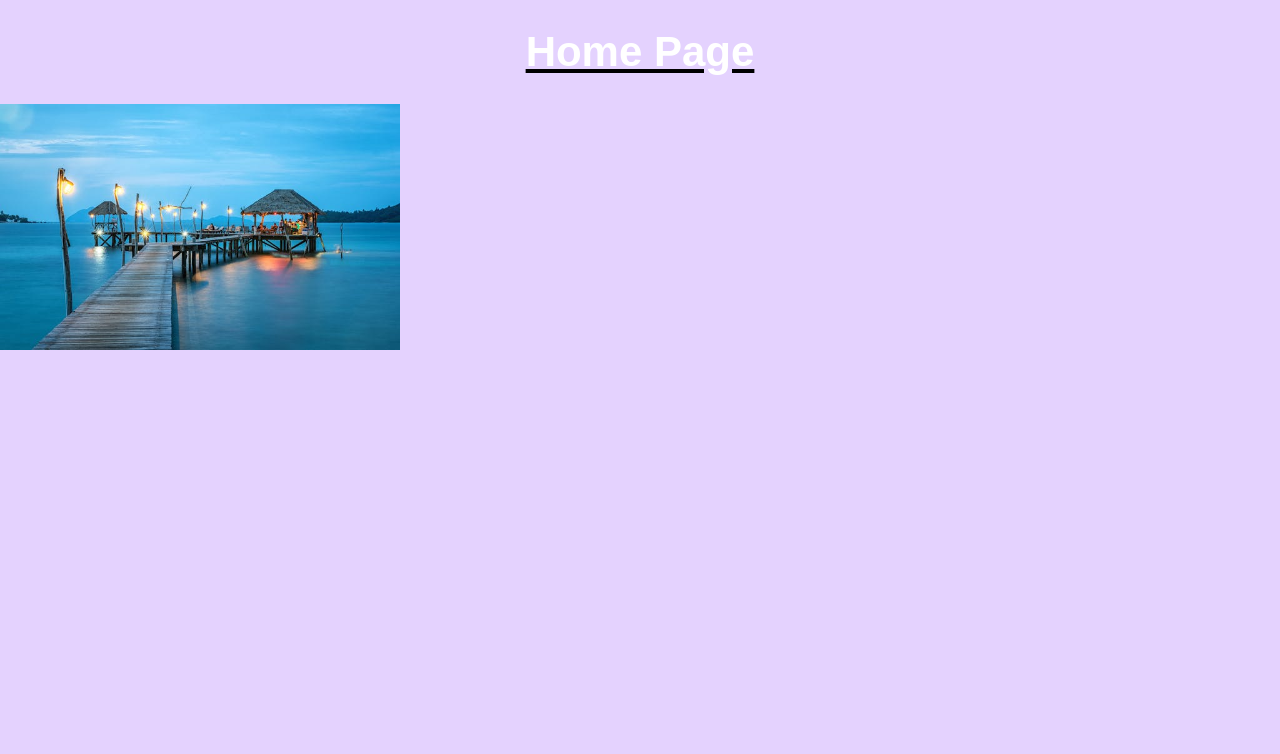
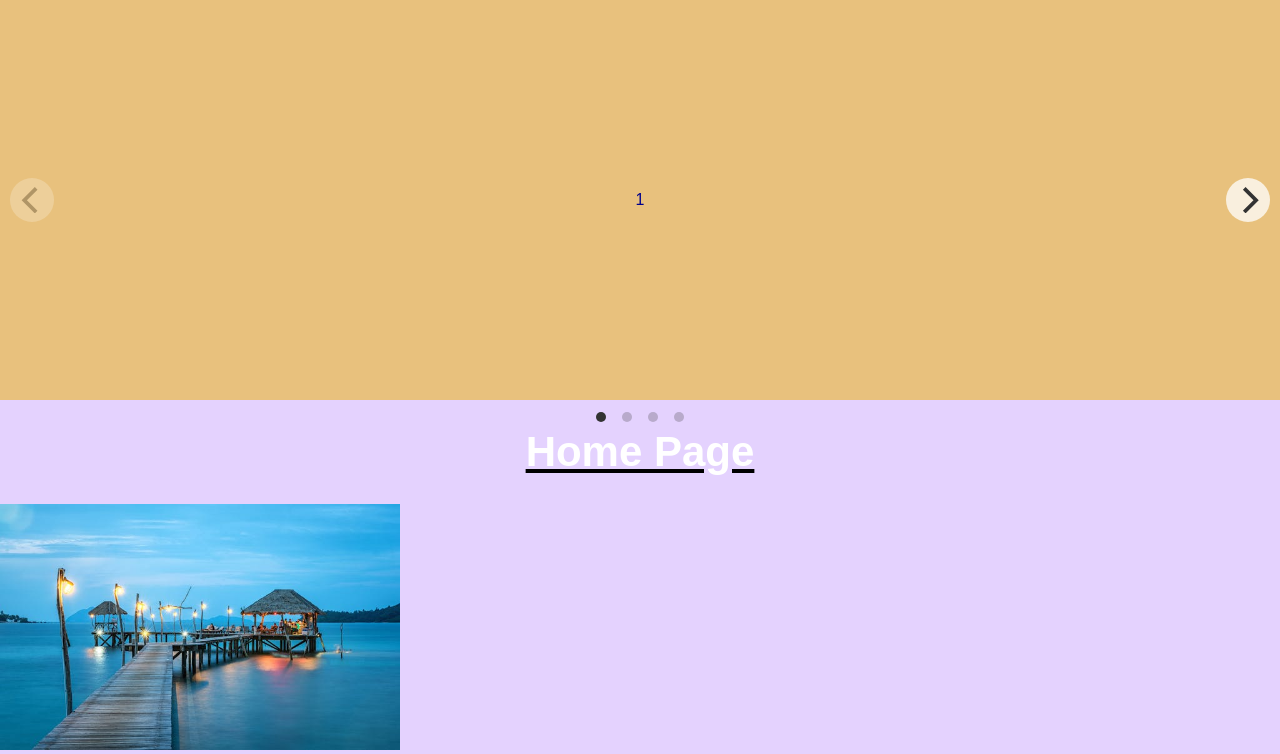
Before and after one commit to arloran777/foundationT325, a PHP site: page / in a window 1280 px wide. Shown: the part 145-899 px from the top of the page. Before the commit the page ends 495 px from the top, so only its background shows below. Run offline with PHP 8.4, Linux system fonts and the light colour scheme.

Commit message:
added carousel

```diff
--- a/index.html
+++ b/index.html
@@ -7,7 +7,9 @@
     <link rel="stylesheet" href="styles.css">
     <link rel="stylesheet"
         href="https://fonts.googleapis.com/css2?family=Material+Symbols+Outlined:opsz,wght,FILL,GRAD@20..48,100..700,0..1,-50..200&icon_names=person,shopping_cart,storefront" />
-    <meta name="viewport" content="width=device-width,initial-scale=1">
+    <link rel="stylesheet" href="https://unpkg.com/flickity@2/dist/flickity.min.css">
+    <script src="https://unpkg.com/flickity@2/dist/flickity.pkgd.min.js"></script>
+        <meta name="viewport" content="width=device-width,initial-scale=1">
 </head>
 
 <body>
@@ -44,6 +46,13 @@
             <a href="#">Clearance</a>
         </nav>
     </header>
+    <!-- carousel -->
+     <div class="main-carousel" data-flickity='{ "cellAlign": "left", "contain": true }'>
+        <div class="slide">1</div>
+        <div class="slide">2</div>
+        <div class="slide">3</div>
+        <div class="slide">4</div>
+     </div>
     <h1>Home Page</h1>
     <img src="images/pexels-pixabay-237272.jpg" width="400" alt="beach at night time">
 </body>
--- a/styles.css
+++ b/styles.css
@@ -57,6 +57,15 @@ h1 {
     flex: 1;
     padding: 10px;
 }
+.slide {
+    background-color: #e8c17d;
+    min-height: 50vh;
+    min-width: 100%;
+    display: flex;
+    flex-direction: column;
+    justify-content: center;
+    align-items: center;
+}
 
 @media screen and (max-width:480px) {
     .shop-nav {
```
